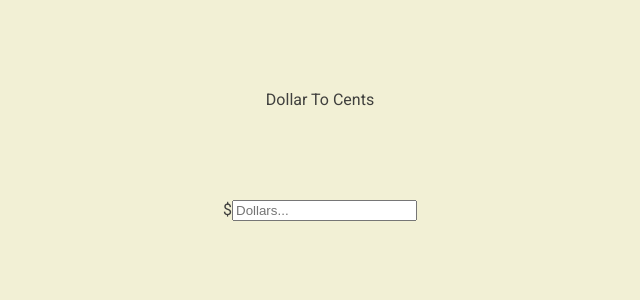
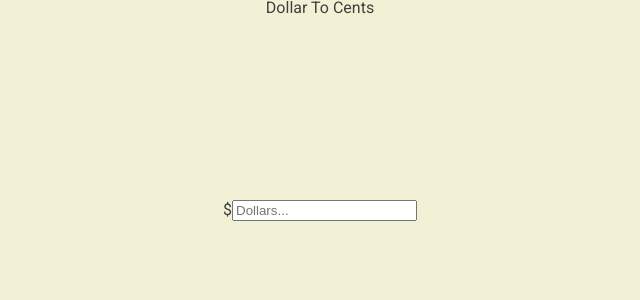
Before and after one commit to matheusjnh/dollar-to-cents, a React (Vite) app: page / in a window 1280 px wide. Shown: the top 300 px of the page, without its empty margins (320-960 px from the left). Built offline with nearby package versions, Linux system fonts and the light colour scheme.

Commit message:
fix layout

```diff
--- a/src/App.module.css
+++ b/src/App.module.css
@@ -4,10 +4,7 @@
 
 .layout {
   display: grid;
-  grid-template-areas:
-    'header'
-    'main  ';
-  grid-template-columns: 1fr;
+  grid-template-columns: 100%;
   grid-template-rows: auto 1fr;
   justify-items: center;
   width: 100%;
@@ -19,14 +16,19 @@
 }
 
 .header {
-  grid-area: header;
-  align-content: center;
   height: 200px;
 }
 
 .main {
+  box-sizing: border-box;
+  width: 100%;
+  padding: 0 30px;
+  display: grid;
+  grid-auto-rows: max-content;
+  grid-template-columns: 100%;
+  gap: 100px;
+  justify-items: center;
   padding-bottom: 30px;
-  grid-area: main;
 }
 
 /* ======== </ LAYOUT > ======== */
```
